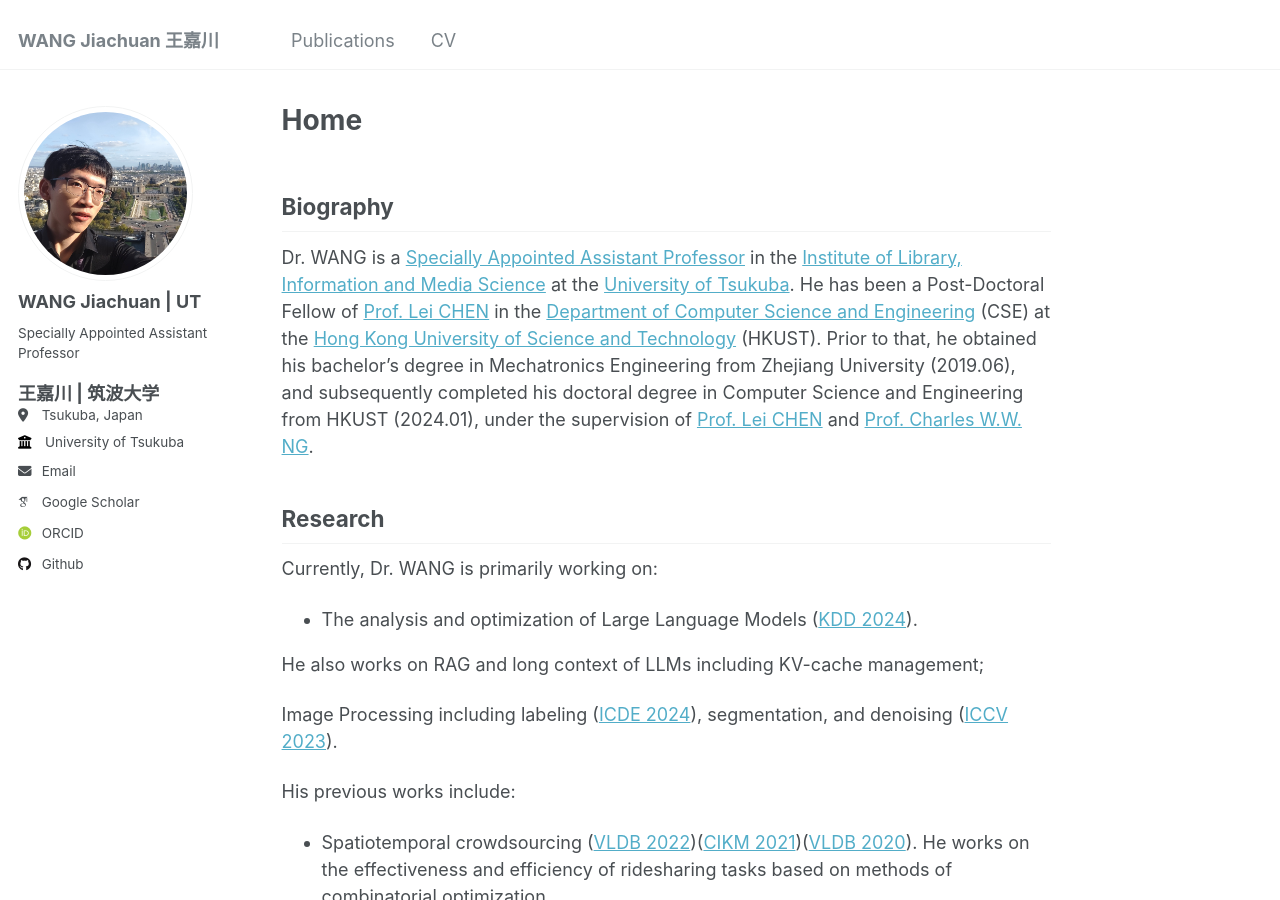
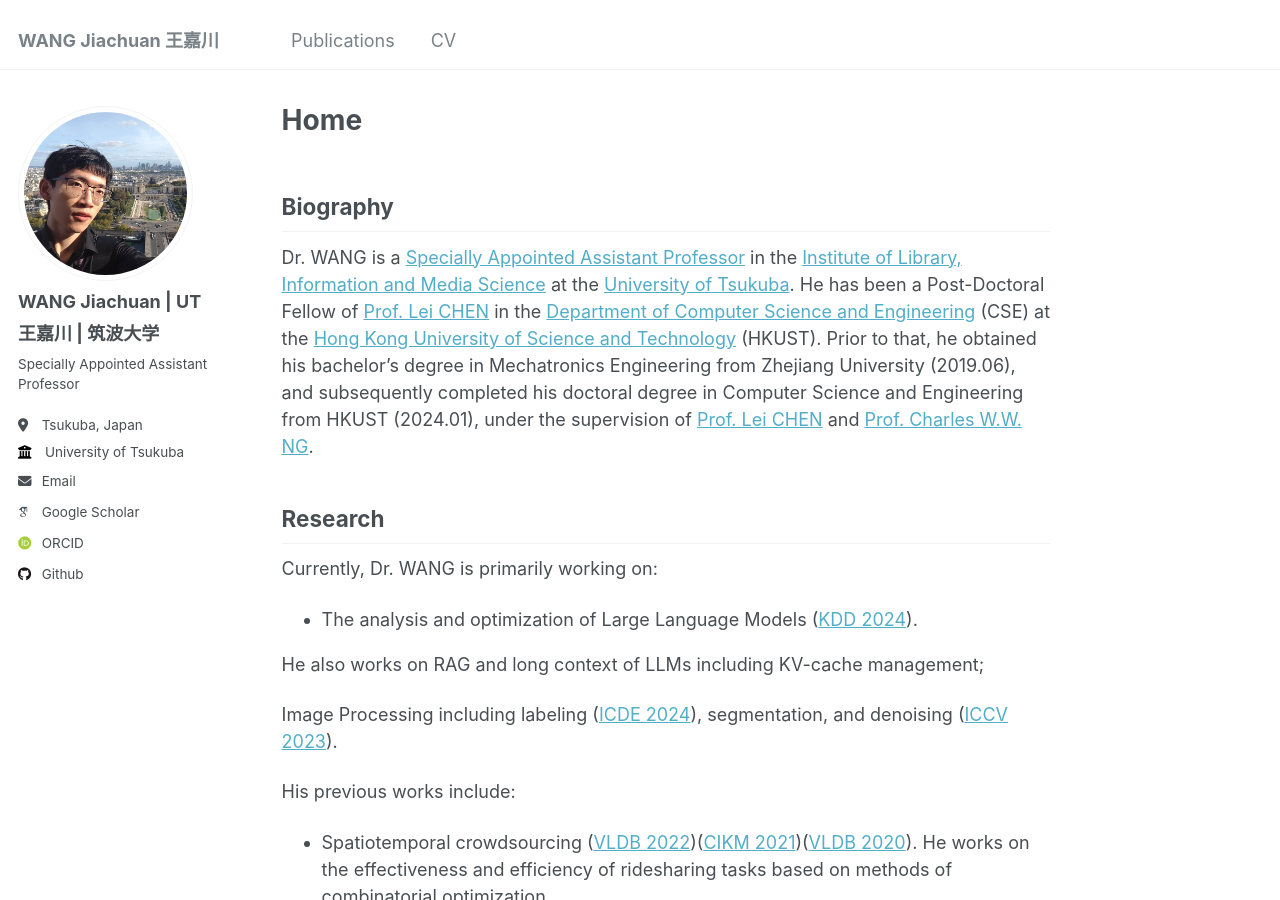
Before and after one commit to dominatorX/dominatorX.github.io, a Jekyll site: the page built from _pages/about.md, in a window 1280 px wide and 900 px high. Built offline with Jekyll 4.4.1, drawn with Linux system fonts in a browser that asks for light colours; some web fonts are replaced.

Commit message:
tiny update

```diff
--- a/_includes/author-profile.html
+++ b/_includes/author-profile.html
@@ -16,9 +16,9 @@
 
   <div class="author__content">
     <h3 class="author__name">{{ author.name }}</h3>
+    <h3 class="author__name__cn">{{ author.name_cn }}</h3>
     {% if author.pronouns %}<p class="author__pronouns">{{ author.pronouns }}</p>{% endif %}
     {% if author.bio %}<p class="author__bio">{{ author.bio }}</p>{% endif %}
-    <h3 class="author__name__cn">{{ author.name_cn }}</h3>
   </div>
 
   <div class="author__urls-wrapper">
```
